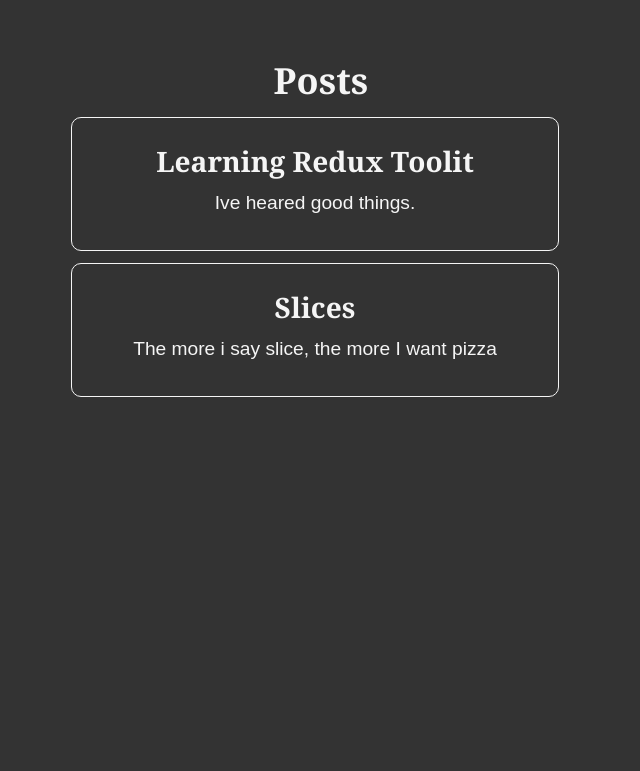
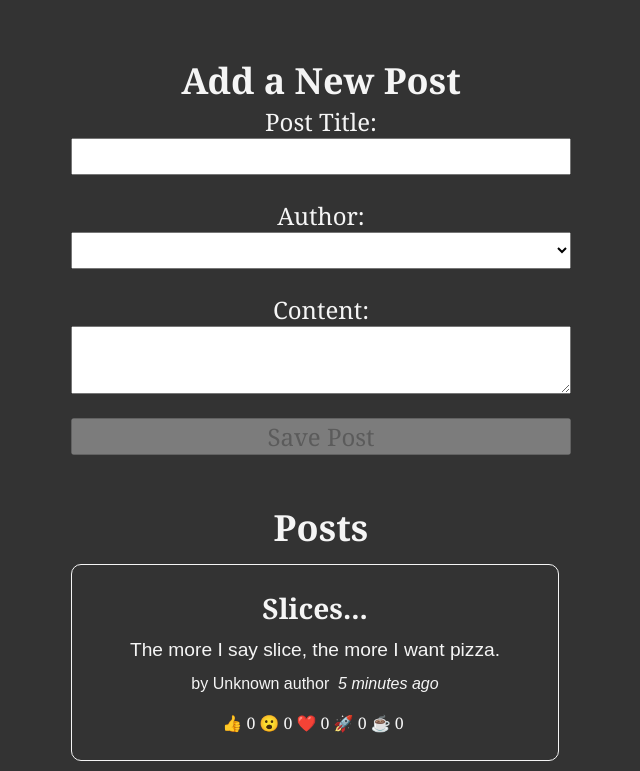
Before and after one commit to johnthomasgithub/learn-redux, a React (Vite) app: page / in a window 1280 px wide. Shown: the top 771 px of the page, without its empty margins (319-959 px from the left). Built offline with nearby package versions, Linux system fonts and the light colour scheme.

Commit message:
added emoji reactions

```diff
--- a/package.json
+++ b/package.json
@@ -11,6 +11,7 @@
   },
   "dependencies": {
     "@reduxjs/toolkit": "^1.9.5",
+    "date-fns": "^2.30.0",
     "react": "^18.2.0",
     "react-dom": "^18.2.0",
     "react-redux": "^8.1.1"
--- a/src/App.tsx
+++ b/src/App.tsx
@@ -1,9 +1,10 @@
 import "./App.css";
-
+import AddPostForm from "./features/post/AddPostForm";
 import PostList from "./features/post/PostsList";
 function App() {
   return (
     <main>
+      <AddPostForm />
       <PostList />
     </main>
   );
--- a/src/app/store.ts
+++ b/src/app/store.ts
@@ -1,8 +1,10 @@
 import { configureStore } from "@reduxjs/toolkit";
 
 import postReducer from "../features/post/PostsSlice";
+import usersSlice from "../features/users/usersSlice";
 export const store = configureStore({
   reducer: {
     posts: postReducer,
+    users: usersSlice,
   },
 });
--- /dev/null
+++ b/src/features/post/AddPostForm.tsx
@@ -0,0 +1,67 @@
+import { useState } from "react";
+import { useDispatch, useSelector } from "react-redux";
+import { postAdded } from "../post/PostsSlice";
+import { selectAllUsers } from "../users/usersSlice";
+
+const AddPostForm = () => {
+  const dispatch = useDispatch();
+
+  const [title, setTitle] = useState("");
+  const [content, setContent] = useState("");
+  const [userId, setUserId] = useState("");
+
+  const users = useSelector(selectAllUsers);
+
+  const onTitleChanged = (e) => setTitle(e.target.value);
+  const onContentChanged = (e) => setContent(e.target.value);
+  const onAuthorChanged = (e) => setUserId(e.target.value);
+
+  const onSavePostClicked = () => {
+    if (title && content) {
+      dispatch(postAdded(title, content, userId));
+      setTitle("");
+      setContent("");
+      setUserId("");
+    }
+  };
+
+  const canSave = Boolean(title) && Boolean(content) && Boolean(userId);
+
+  const usersOptions = users.map((user) => (
+    <option key={user.id} value={user.id}>
+      {user.name}
+    </option>
+  ));
+
+  return (
+    <section>
+      <h2>Add a New Post</h2>
+      <form>
+        <label htmlFor="postTitle">Post Title:</label>
+        <input
+          type="text"
+          id="postTitle"
+          name="postTitle"
+          value={title}
+          onChange={onTitleChanged}
+        />
+        <label htmlFor="postAuthor">Author:</label>
+        <select id="postAuthor" value={userId} onChange={onAuthorChanged}>
+          <option value=""></option>
+          {usersOptions}
+        </select>
+        <label htmlFor="postContent">Content:</label>
+        <textarea
+          id="postContent"
+          name="postContent"
+          value={content}
+          onChange={onContentChanged}
+        />
+        <button type="button" onClick={onSavePostClicked} disabled={!canSave}>
+          Save Post
+        </button>
+      </form>
+    </section>
+  );
+};
+export default AddPostForm;
--- /dev/null
+++ b/src/features/post/PostAuthor.tsx
@@ -0,0 +1,11 @@
+import { useSelector } from "react-redux";
+import { selectAllUsers } from "../users/usersSlice";
+
+const PostAuthor = ({ userId }) => {
+  const users = useSelector(selectAllUsers);
+
+  const author = users.find((user) => user.id === userId);
+
+  return <span>by {author ? author.name : "Unknown author"}</span>;
+};
+export default PostAuthor;
--- a/src/features/post/PostsList.tsx
+++ b/src/features/post/PostsList.tsx
@@ -1,15 +1,26 @@
 import { useSelector } from "react-redux";
 
-import React from "react";
 import { selectAllPosts } from "./PostsSlice";
+import PostAuthor from "./PostAuthor";
+import TimeAgo from "./TimeAgo";
+
+import ReactionButtons from "./ReactionButtons";
 
 const PostList = () => {
   const posts = useSelector(selectAllPosts);
+  const orderedPosts = posts
+    .slice()
+    .sort((a, b) => b.date.localeCompare(a.date));
 
-  const renderPosts = posts.map((post) => (
+  const renderPosts = orderedPosts.map((post) => (
     <article key={post.id}>
       <h3>{post.title}</h3>
       <p>{post.content.substring(0, 100)}</p>
+      <p className="postCredit">
+        <PostAuthor userId={post.userId} />
+        <TimeAgo timestamp={post.date} />
+      </p>
+      <ReactionButtons post={post} />
     </article>
   ));
 
--- a/src/features/post/PostsSlice.ts
+++ b/src/features/post/PostsSlice.ts
@@ -1,30 +1,74 @@
-import { createSlice } from "@reduxjs/toolkit";
-
+import { createSlice, nanoid } from "@reduxjs/toolkit";
+import { sub } from "date-fns";
+import { nanoid } from "@reduxjs/toolkit";
 const initialState = [
   {
     id: "1",
-    title: "Learning Redux Toolit",
-    content: "Ive heared good things.",
+    title: "Learning Redux Toolkit",
+    content: "I've heard good things.",
+    date: sub(new Date(), { minutes: 10 }).toISOString(),
+    reactions: {
+      thumbsUp: 0,
+      wow: 0,
+      heart: 0,
+      rocket: 0,
+      coffee: 0,
+    },
   },
   {
     id: "2",
-    title: "Slices",
-    content: "The more i say slice, the more I want pizza",
+    title: "Slices...",
+    content: "The more I say slice, the more I want pizza.",
+    date: sub(new Date(), { minutes: 5 }).toISOString(),
+    reactions: {
+      thumbsUp: 0,
+      wow: 0,
+      heart: 0,
+      rocket: 0,
+      coffee: 0,
+    },
   },
 ];
 
-const postSlice = createSlice({
+const postsSlice = createSlice({
   name: "posts",
   initialState,
   reducers: {
-    postAdded(state, action) {
-      state.push(action.payload);
+    postAdded: {
+      reducer(state, action) {
+        state.push(action.payload);
+      },
+      prepare(title, content, userId) {
+        return {
+          payload: {
+            id: nanoid(),
+            title,
+            content,
+            date: new Date().toISOString(),
+            userId,
+            reactions: {
+              thumbsUp: 0,
+              wow: 0,
+              heart: 0,
+              rocket: 0,
+              coffee: 0,
+            },
+          },
+        };
+      },
+    },
+    reactionAdded(state, action) {
+      const { postId, reaction } = action.payload;
+      const existingPost = state.find((post) => post.id === postId);
+      if (existingPost) {
+        existingPost.reactions[reaction]++;
+      }
     },
   },
 });
 
 export const selectAllPosts = (state) => state.posts;
 
-export const { postAdded } = postSlice.actions;
+export const { postAdded, reactionAdded } = postsSlice.actions;
 
-export default postSlice.reducer;
+export default postsSlice.reducer;
--- /dev/null
+++ b/src/features/post/ReactionButtons.tsx
@@ -0,0 +1,32 @@
+import { useDispatch } from "react-redux";
+import { reactionAdded } from "../post/PostsSlice";
+
+const reactionEmoji = {
+  thumbsUp: "👍",
+  wow: "😮",
+  heart: "❤️",
+  rocket: "🚀",
+  coffee: "☕",
+};
+
+const ReactionButtons = ({ post }) => {
+  const dispatch = useDispatch();
+
+  const reactionButtons = Object.entries(reactionEmoji).map(([name, emoji]) => {
+    return (
+      <button
+        key={name}
+        type="button"
+        className="reactionButton"
+        onClick={() =>
+          dispatch(reactionAdded({ postId: post.id, reaction: name }))
+        }
+      >
+        {emoji} {post.reactions[name]}
+      </button>
+    );
+  });
+
+  return <div>{reactionButtons}</div>;
+};
+export default ReactionButtons;
--- /dev/null
+++ b/src/features/post/TimeAgo.tsx
@@ -0,0 +1,17 @@
+import { parseISO, formatDistanceToNow } from "date-fns";
+
+const TimeAgo = ({ timestamp }) => {
+  let timeAgo = "";
+  if (timestamp) {
+    const date = parseISO(timestamp);
+    const timePeriod = formatDistanceToNow(date);
+    timeAgo = `${timePeriod} ago`;
+  }
+
+  return (
+    <span title={timestamp}>
+      &nbsp; <i>{timeAgo}</i>
+    </span>
+  );
+};
+export default TimeAgo;
--- /dev/null
+++ b/src/features/users/usersSlice.ts
@@ -0,0 +1,17 @@
+import { createSlice } from "@reduxjs/toolkit";
+
+const initialState = [
+  { id: "0", name: "Dude Lebowski" },
+  { id: "1", name: "Neil Young" },
+  { id: "2", name: "Dave Gray" },
+];
+
+const usersSlice = createSlice({
+  name: "users",
+  initialState,
+  reducers: {},
+});
+
+export const selectAllUsers = (state) => state.users;
+
+export default usersSlice.reducer;
```
Also changed, not shown: 1 other file (tests, documents, lock files or other folders).
